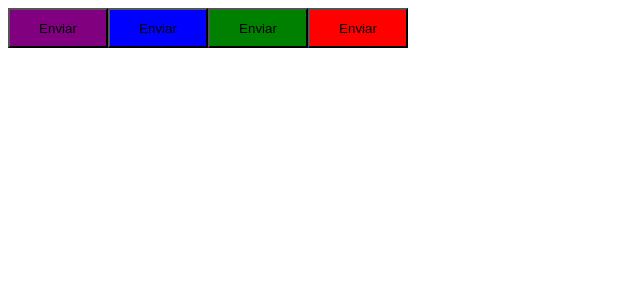
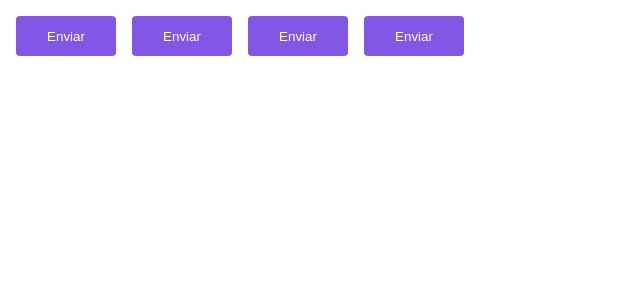
Before and after one commit to saitofernando/ignite-timer, a React app: page / in a window 1280 px wide. Shown: the top 300 px of the page, without its empty margins (0-640 px from the left). Built offline with nearby package versions, Linux system fonts and the light colour scheme; the HTML template or start-up script is replaced by a standard one.

Commit message:
type styled-components

```diff
--- a/src/App.tsx
+++ b/src/App.tsx
@@ -1,13 +1,15 @@
 
 import { Button } from "./components/Button"
+import { ThemeProvider } from "styled-components"
+import { defaultTheme } from "./styles/themes/default"
 
 export function App() {
 
   return (
-    <>
+    <ThemeProvider theme={defaultTheme}>
      <Button variant="primary"/>
      <Button variant="secondary"/>
      <Button variant="success"/>
      <Button variant="danger"/>
-    </>
+    </ThemeProvider>
   )}
--- a/src/components/Button.styles.ts
+++ b/src/components/Button.styles.ts
@@ -1,11 +1,11 @@
-import styled, { css } from 'styled-components';
+import styled from 'styled-components';
 
-export type ButtonVariant = 'primary' | 'secondary' | 'danger' | 'success' ;
+export type ButtonVariants = 'primary' | 'secondary' | 'danger' | 'success' ;
 
 interface ButtonContainerProps {
-  variant: ButtonVariant;
+  variant: ButtonVariants;
 }
-const buttonVariant = {
+const ButtonVariants = {
   primary: 'purple',
   secondary: 'blue',
   danger:'red',
@@ -15,9 +15,11 @@ const buttonVariant = {
 export const ButtonContainer = styled.button<ButtonContainerProps>`
     width: 100px;
     height: 40px;
+    border-radius: 4px;
+    border: 0;
+    margin: 8px;
 
-    ${props => {
-      return css`
-      background-color: ${buttonVariant[props.variant]}
-      `
-    }} `
+    background-color: ${props => props.theme.primary};
+    color: ${props => props.theme.white};
+
+ `
--- a/src/components/Button.tsx
+++ b/src/components/Button.tsx
@@ -1,7 +1,7 @@
-import { ButtonContainer, ButtonVariant } from './Button.styles';
+import { ButtonContainer, ButtonVariants } from './Button.styles';
 
 interface ButtonProps {
-  variant?: ButtonVariant;
+  variant?: ButtonVariants;
 }
 
 
--- /dev/null
+++ b/src/styles/themes/default.ts
@@ -0,0 +1,5 @@
+export const defaultTheme = {
+  white: '#FFF',
+  primary: '#8257e6',
+  secondary: 'orange',
+}
```
Also changed, not shown: src/styles/global.ts (added, +14 -0 lines), src/types/styled.d.ts (added).
